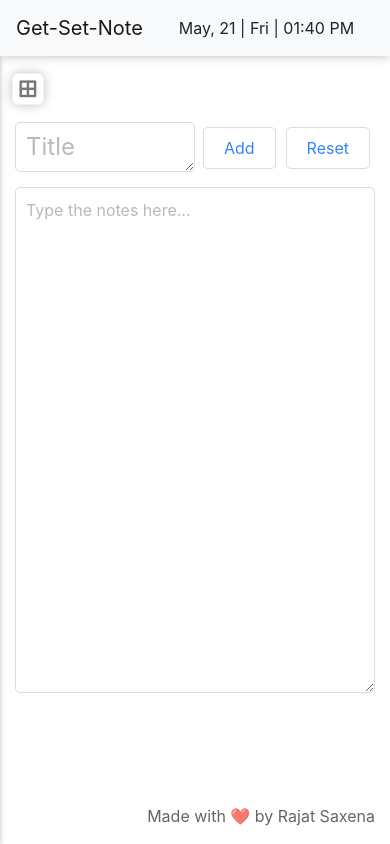
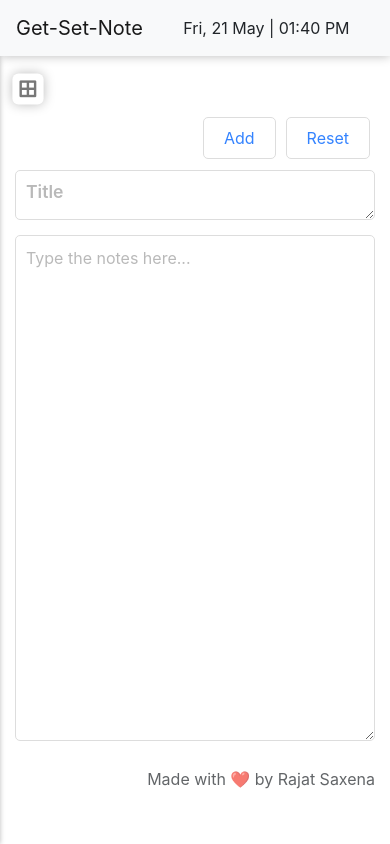
Before and after one commit to Rajat26599/Get-Set-Note, a React (Create React App) app: page / in a window 390 px wide. Built offline with nearby package versions, Linux system fonts and the light colour scheme; no server answers.

Commit message:
improved view for mobile

```diff
--- a/src/App.css
+++ b/src/App.css
@@ -99,7 +99,7 @@ body {
 #grid-btn {
   transition: margin-left 1s;
   box-shadow: 0px 0px 10px #bbbbbb;
-  margin-bottom: 20px;
+  margin-bottom: 10px;
   transform: scale(1.2);
   display: none;
 }
@@ -162,11 +162,9 @@ textarea::-webkit-input-placeholder {
   opacity: 0.5;
 }
 #footerCredits {
-  position: absolute;
-  bottom: 0;
-  right: 0;
+  float: right;
   opacity: 0.7;
-  margin-right: 15px;
+  margin-top: 20px;
 }
 
 @media only screen and (max-width: 600px) {
@@ -180,4 +178,18 @@ textarea::-webkit-input-placeholder {
   #grid-btn {
     display: block;
   }
+  #titlearea {
+    font-size: 1.1rem;
+    font-weight: 600;
+    width: 100%;
+  }
+  #add-btn, #update-btn, #reset-btn {
+    margin-bottom: 11px;
+    color: rgba(0, 100, 255, 0.8);
+    background-color: white;
+    border: 1px solid #ddd;
+    border-radius: 5px;
+    padding: 8px 20px 8px 20px;
+    transition: all 0.4s ease-in-out;
+  }
 }
--- a/src/components/Nav.js
+++ b/src/components/Nav.js
@@ -31,12 +31,15 @@ const months = [
 const days = ["Sunday", "Monday", "Tuesday", "Wednesday", "Thursday", "Friday", "Saturday"];
 
 function formatDate(d) {
+  if (window.screen.width < 600) {
+    return "";
+  }
   const day = days[d.getDay()];
   const date = d.getDate();
   const month = months[d.getMonth()];
   // const year = d.getFullYear();
   const time = d.toLocaleTimeString([], { hour: '2-digit', minute: "2-digit" })
-  return `${month}, ${date}  |  ${day.substring(0,3)}  |  ${time}`;
+  return `${day.substring(0,3)}, ${date} ${month}  |  ${time}`;
 }
 
 var icon = "";
```
